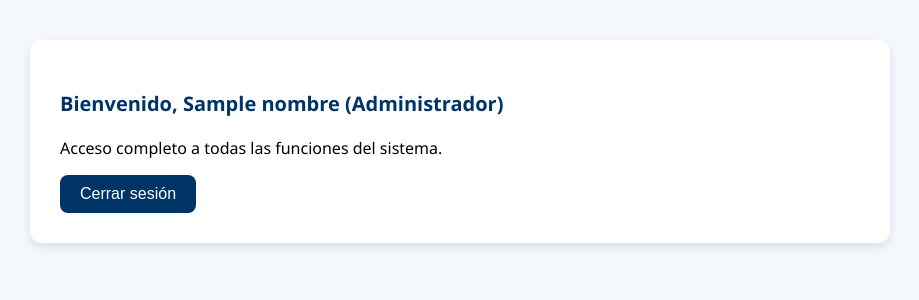
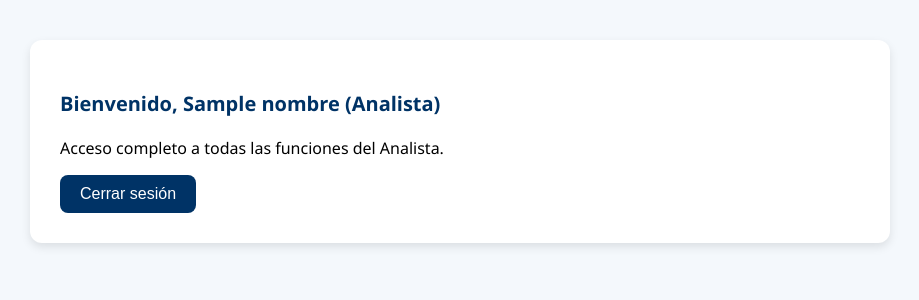
Before and after one commit to faustofi1262/sicop, a Flask app: template app/templates/analista_dashboard.html in a window 1280 px wide. Shown: the part 78-378 px from the top of the page, without its empty margins (180-1099 px from the left). Run offline with Flask 3, Linux system fonts and the light colour scheme; the template is opened without the code that fills it: most values are stand-ins (such as "Sample title", 1, 10 or a date in 2020).

```diff
--- a/app/templates/analista_dashboard.html
+++ b/app/templates/analista_dashboard.html
@@ -52,8 +52,8 @@
     </div>
 
     <div class="container">
-        <p class="welcome"><strong>Bienvenido, {{ nombre }} (Administrador)</strong></p>
-        <p>Acceso completo a todas las funciones del sistema.</p>
+        <p class="welcome"><strong>Bienvenido, {{ nombre }} (Analista)</strong></p>
+        <p>Acceso completo a todas las funciones del Analista.</p>
 
         <form action="/logout" method="GET">
             <button class="logout-btn" type="submit">Cerrar sesión</button>
```
